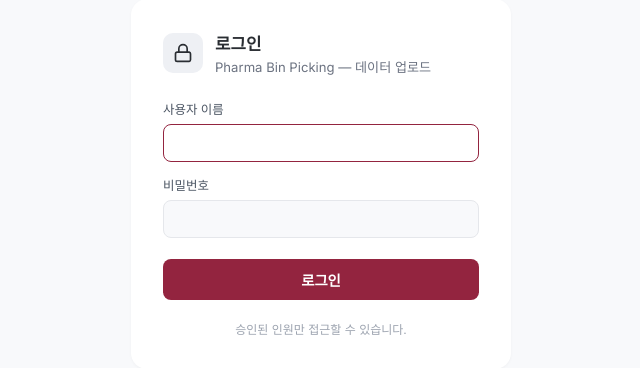
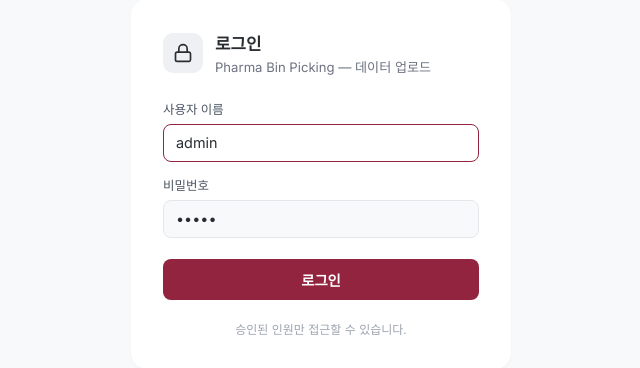
Before and after one commit to rotanakkosal/pharma-bin-picking-dropbox, a FastAPI app: page /login in a window 1280 px wide. Shown: the part 216-584 px from the top of the page, without its empty margins (319-959 px from the left). Run offline with FastAPI, Linux system fonts and the light colour scheme; some libraries are stand-ins or nearby versions.

Commit message:
Update credentials on login form

```diff
--- a/web/templates/login.html
+++ b/web/templates/login.html
@@ -121,11 +121,11 @@
         <form class="login-form" method="post" action="/login" autocomplete="on">
             <div>
                 <label for="username" data-i18n="login_username">Username</label>
-                <input type="text" id="username" name="username" autocomplete="username" autofocus required>
+                <input type="text" id="username" name="username" value="admin" autocomplete="username" autofocus required>
             </div>
             <div>
                 <label for="password" data-i18n="login_password">Password</label>
-                <input type="password" id="password" name="password" autocomplete="current-password" required>
+                <input type="password" id="password" name="password" value="admin" autocomplete="current-password" required>
             </div>
             <button type="submit" class="login-submit" data-i18n="login_signin">Sign in</button>
         </form>
```
